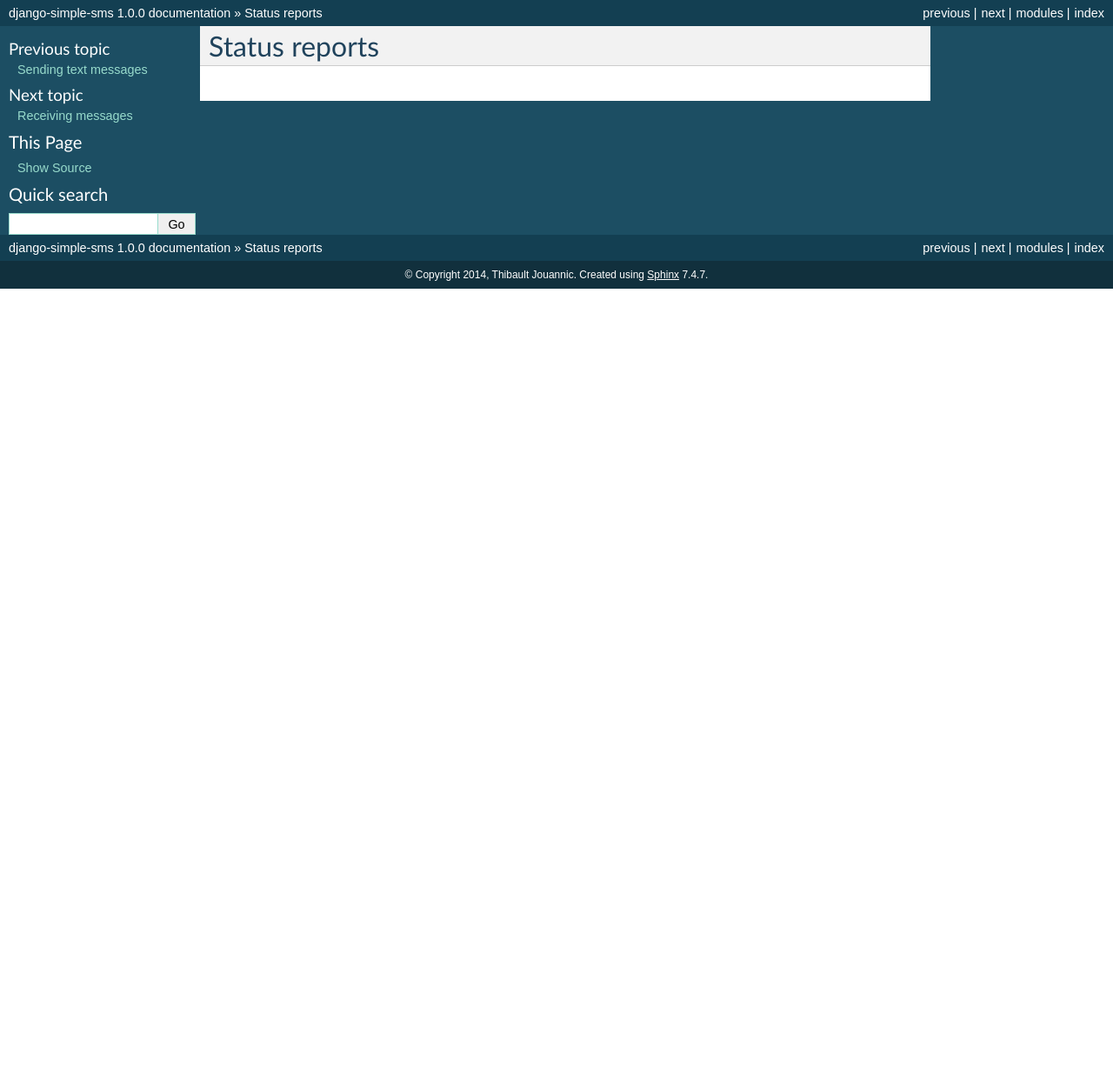
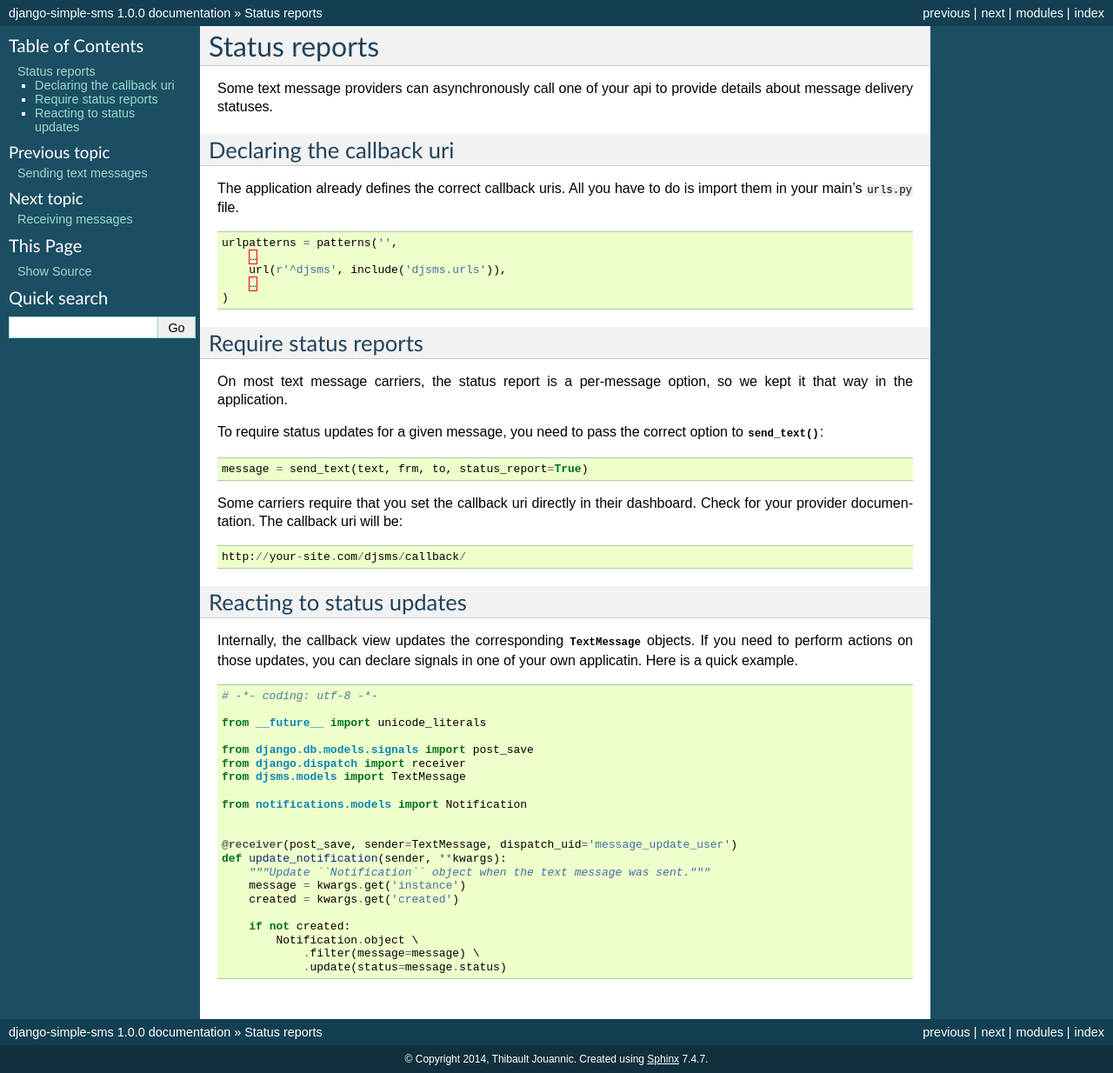
Before and after one commit to thibault/django-simple-sms, a Sphinx documentation site: the page built from docs/status_report.rst, in a window 1280 px wide. Shown: the whole page at 87% size. Built offline with Sphinx 7.4.7, drawn with Linux system fonts in a browser that asks for light colours; before the commit the page ends 900 px from its top, so only the background shows below that.

Commit message:
Status report documentation

```diff
--- a/docs/status_report.rst
+++ b/docs/status_report.rst
@@ -1,2 +1,74 @@
 Status reports
 ==============
+
+Some text message providers can asynchronously call one of your api to provide
+details about message delivery statuses.
+
+Declaring the callback uri
+--------------------------
+
+The application already defines the correct callback uris. All you have to do
+is import them in your main's ``urls.py`` file.
+
+.. code:: python
+
+    urlpatterns = patterns('',
+        …
+        url(r'^djsms', include('djsms.urls')),
+        …
+    )
+
+Require status reports
+----------------------
+
+On most text message carriers, the status report is a per-message option, so we
+kept it that way in the application.
+
+.. module:: djsms
+
+To require status updates for a given message, you need to pass the correct
+option to :meth:`send_text`:
+
+.. code:: python
+
+    message = send_text(text, frm, to, status_report=True)
+
+Some carriers require that you set the callback uri directly in their
+dashboard. Check for your provider documentation. The callback uri will be::
+
+    http://your-site.com/djsms/callback/
+
+
+Reacting to status updates
+--------------------------
+
+.. module:: djsms.models
+
+Internally, the callback view updates the corresponding :class:`TextMessage`
+objects. If you need to perform actions on those updates, you can declare
+signals in one of your own applicatin. Here is a quick example.
+
+
+.. code:: python
+
+    # -*- coding: utf-8 -*-
+
+    from __future__ import unicode_literals
+
+    from django.db.models.signals import post_save
+    from django.dispatch import receiver
+    from djsms.models import TextMessage
+
+    from notifications.models import Notification
+
+
+    @receiver(post_save, sender=TextMessage, dispatch_uid='message_update_user')
+    def update_notification(sender, **kwargs):
+        """Update ``Notification`` object when the text message was sent."""
+        message = kwargs.get('instance')
+        created = kwargs.get('created')
+
+        if not created:
+            Notification.object \
+                .filter(message=message) \
+                .update(status=message.status)
```
